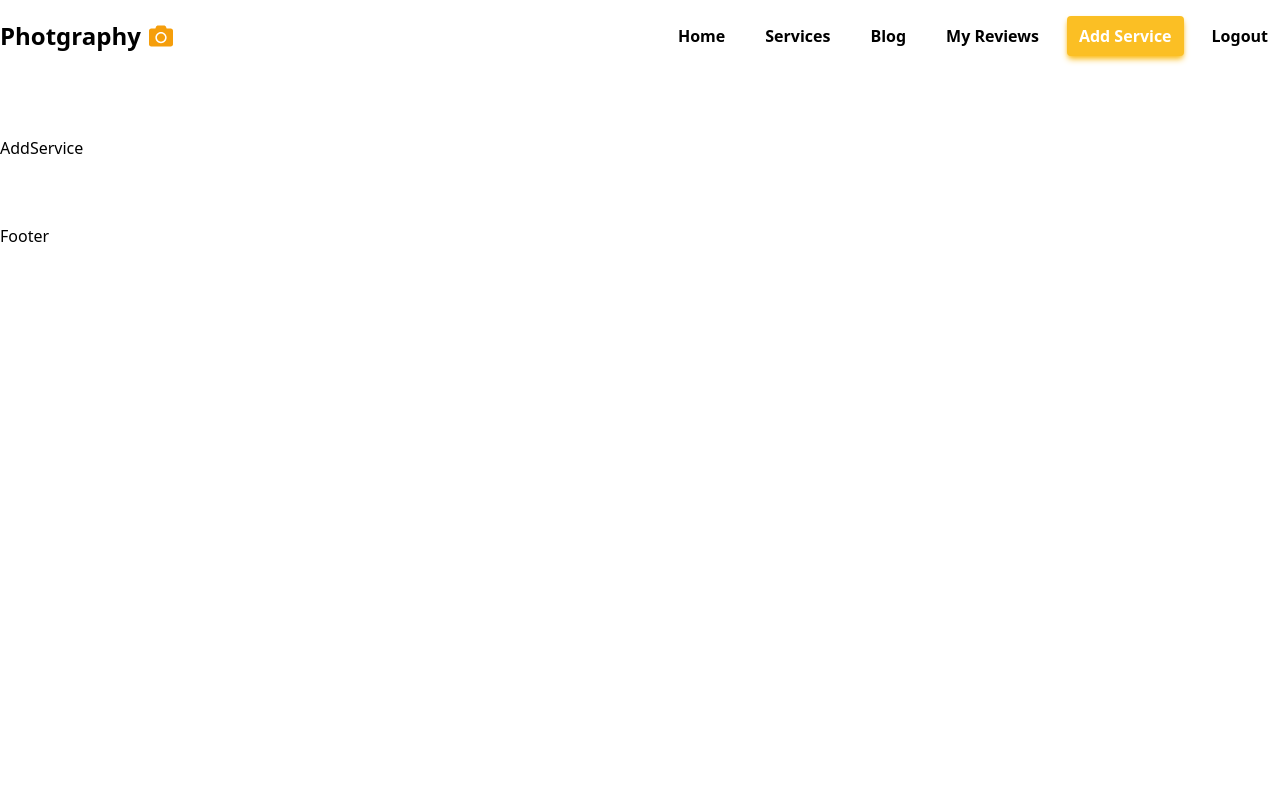
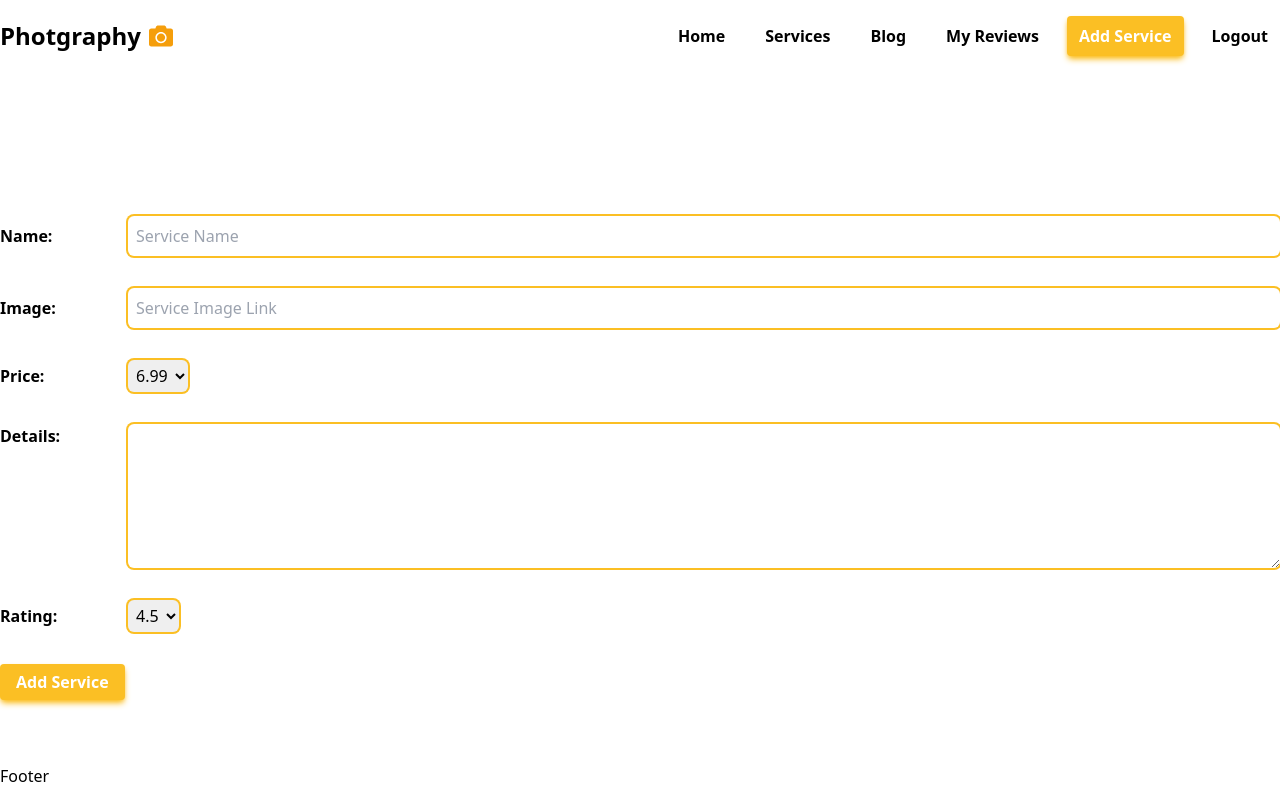
Before and after one commit to MRKPRO360/Photography, a React (Create React App) app: page /addService in a window 1280 px wide. Built offline with nearby package versions, Linux system fonts and the light colour scheme; no server answers; sample sign-in values are in the browser's storage.

Commit message:
added add service functionality

```diff
--- a/src/Pages/AddService/AddService.js
+++ b/src/Pages/AddService/AddService.js
@@ -1,3 +1,137 @@
+import { useState } from "react";
+import toast from "react-hot-toast";
+import { useNavigate } from "react-router-dom";
+
 export default function AddService() {
-  return <div>AddService</div>;
+  const [ratings, setRatings] = useState(4.5);
+  const [price, setPrice] = useState(6.99);
+  const navigate = useNavigate();
+
+  const handleSubmit = async function (e) {
+    e.preventDefault();
+    const form = e.target;
+    const serviceName = form.name.value;
+    const text = form.textbox.value;
+    const serviceImage = form.image.value;
+
+    const service = {
+      createdAt: new Date().toISOString(),
+      title: serviceName,
+      description: text,
+      rating: ratings,
+      price,
+      img: serviceImage,
+    };
+
+    try {
+      const config = {
+        method: "POST",
+        headers: {
+          "Content-Type": "application/json",
+        },
+        body: JSON.stringify(service),
+      };
+
+      const res = await fetch("http://localhost:5000/services", config);
+      const data = await res.json();
+
+      if (data.acknowledged) {
+        toast.success("Service added successfully ", {
+          duration: 3000,
+          icon: "😍",
+        });
+        navigate(-1);
+        form.reset();
+      }
+    } catch (err) {
+      console.error(err);
+    }
+  };
+
+  return (
+    <div className="mt-20">
+      <form onSubmit={handleSubmit} className="space-y-8">
+        <div className="flex items-center">
+          <label className="w-20 font-semibold sm:w-32" htmlFor="name">
+            Name:
+          </label>
+          <input
+            className="flex-1 inline-block p-2 rounded-md ring-amber-400 focus:outline-none ring-2 focus:ring-amber-500"
+            name="name"
+            id="name"
+            placeholder="Service Name"
+            required
+          />
+        </div>
+
+        <div className="flex items-center">
+          <label className="w-20 font-semibold sm:w-32" htmlFor="image">
+            Image:
+          </label>
+          <input
+            className="flex-1 inline-block p-2 rounded-md ring-amber-400 focus:outline-none ring-2 focus:ring-amber-500"
+            name="image"
+            id="image"
+            placeholder="Service Image Link"
+            required
+          />
+        </div>
+
+        <div className="flex items-center">
+          <label className="w-20 font-semibold sm:w-32" htmlFor="price">
+            Price:
+          </label>
+          <select
+            name="price"
+            id="price"
+            onClick={(e) => setPrice(e.target.value)}
+            className="p-1 rounded-md ring-amber-400 focus:outline-none ring-2 focus:ring-amber-500"
+            defaultValue="6.99"
+          >
+            <option value="5.99">5.99</option>
+            <option value="6.99">6.99</option>
+            <option value="8.99">8.99</option>
+            <option value="9.99">9.99</option>
+          </select>
+        </div>
+
+        <div className="flex ">
+          <label className="w-20 font-semibold sm:w-32" htmlFor="textbox">
+            Details:
+          </label>
+          <textarea
+            className="flex-1 px-1 rounded-md ring-amber-400 focus:outline-none ring-2 focus:ring-amber-500"
+            name="textbox"
+            id="textbox"
+            rows="6"
+            required
+          ></textarea>
+        </div>
+        <div className="flex items-center">
+          <label htmlFor="rating" className="w-20 font-semibold sm:w-32">
+            Rating:
+          </label>
+          <select
+            name="rating"
+            id="rating"
+            onClick={(e) => setRatings(e.target.value)}
+            className="p-1 rounded-md ring-amber-400 focus:outline-none ring-2 focus:ring-amber-500"
+            defaultValue="4.5"
+          >
+            <option value="3.5">3.5</option>
+            <option value="4">4</option>
+            <option value="4.5">4.5</option>
+            <option value="5">5</option>
+          </select>
+        </div>
+
+        <button
+          type="submit"
+          className="block px-4 py-[6px] mt-4 font-semibold text-center text-white transition duration-300 rounded shadow-md bg-amber-400 shadow-amber-400 hover:bg-amber-500 active:translate-y-1"
+        >
+          Add Service
+        </button>
+      </form>
+    </div>
+  );
 }
--- a/src/Pages/ServiceDetails/ServiceDetails.js
+++ b/src/Pages/ServiceDetails/ServiceDetails.js
@@ -140,7 +140,10 @@ export default function ServiceDetails() {
                   <option value="5">5</option>
                 </select>
               </div>
-              <button className="block px-4 py-[6px] mt-4 font-semibold text-center text-white transition duration-300 rounded shadow-md bg-amber-400 shadow-amber-400 hover:bg-amber-500 active:translate-y-1">
+              <button
+                type="submit"
+                className="block px-4 py-[6px] mt-4 font-semibold text-center text-white transition duration-300 rounded shadow-md bg-amber-400 shadow-amber-400 hover:bg-amber-500 active:translate-y-1"
+              >
                 Submit
               </button>
             </form>
--- a/src/Pages/UpdateReview/UpdateReview.js
+++ b/src/Pages/UpdateReview/UpdateReview.js
@@ -79,7 +79,10 @@ export default function UpdateReview() {
             <option value="5">5</option>
           </select>
         </div>
-        <button className="block px-4 py-[6px] mt-4 font-semibold text-center text-white transition duration-300 rounded shadow-md bg-amber-400 shadow-amber-400 hover:bg-amber-500 active:translate-y-1">
+        <button
+          type="submit"
+          className="block px-4 py-[6px] mt-4 font-semibold text-center text-white transition duration-300 rounded shadow-md bg-amber-400 shadow-amber-400 hover:bg-amber-500 active:translate-y-1"
+        >
           Submit
         </button>
       </form>
```
